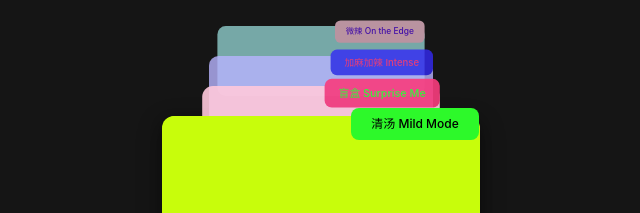
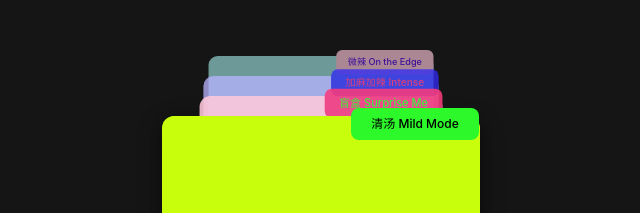
Before and after one commit to rossguagua/game-for-joypark, a website: page drinking-game.html in a window 1280 px wide. Shown: the top 213 px of the page, without its empty margins (319-959 px from the left). Drawn offline with nearby package versions, Linux system fonts and the light colour scheme.

Commit message:
修正卡片间距并部署

```diff
--- a/drinking-game.html
+++ b/drinking-game.html
@@ -509,19 +509,19 @@
           activeSelector.style.boxShadow = 'none';
         }
 
-        // 非激活卡片的堆叠样式
+        // 非激活卡片的堆叠样式 - 调整间距
         inactiveSelectorsOrdered.forEach((selector, index) => {
           if (selector) {
             const depth = index + 1;
-            const translateYFactor = -30;
-            const scaleFactor = 0.1;
-            const opacityFactor = 0.1;
+            const translateYFactor = -20; // 减少间距，从-30改为-20
+            const scaleFactor = 0.08; // 减少缩放，从0.1改为0.08
+            const opacityFactor = 0.12; // 稍微调整透明度，从0.1改为0.12
 
             selector.style.transform = `translateY(${
               depth * translateYFactor
             }px) scale(${1 - depth * scaleFactor})`;
             selector.style.zIndex = 40 - depth * 10;
-            selector.style.opacity = Math.max(0, 1 - depth * opacityFactor);
+            selector.style.opacity = Math.max(0.3, 1 - depth * opacityFactor); // 最小透明度提高到0.3
             selector.style.boxShadow = 'none';
           }
         });
```
